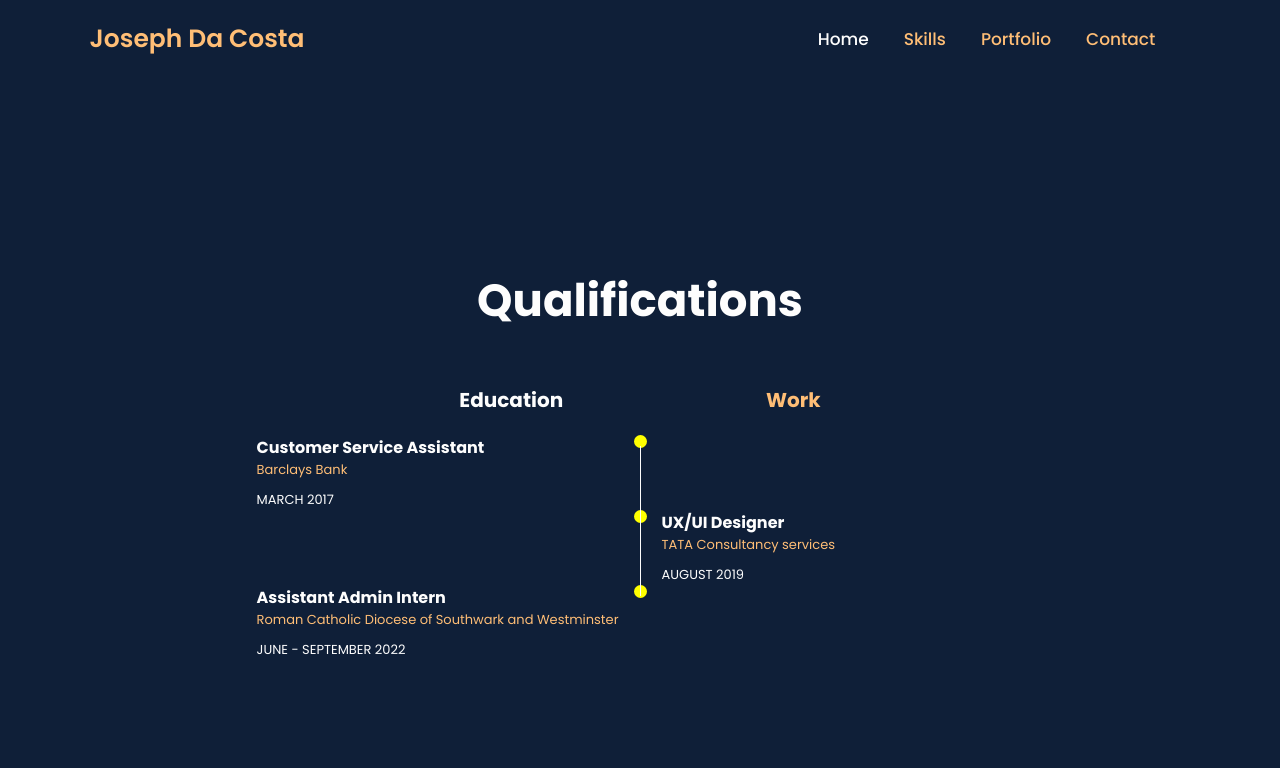
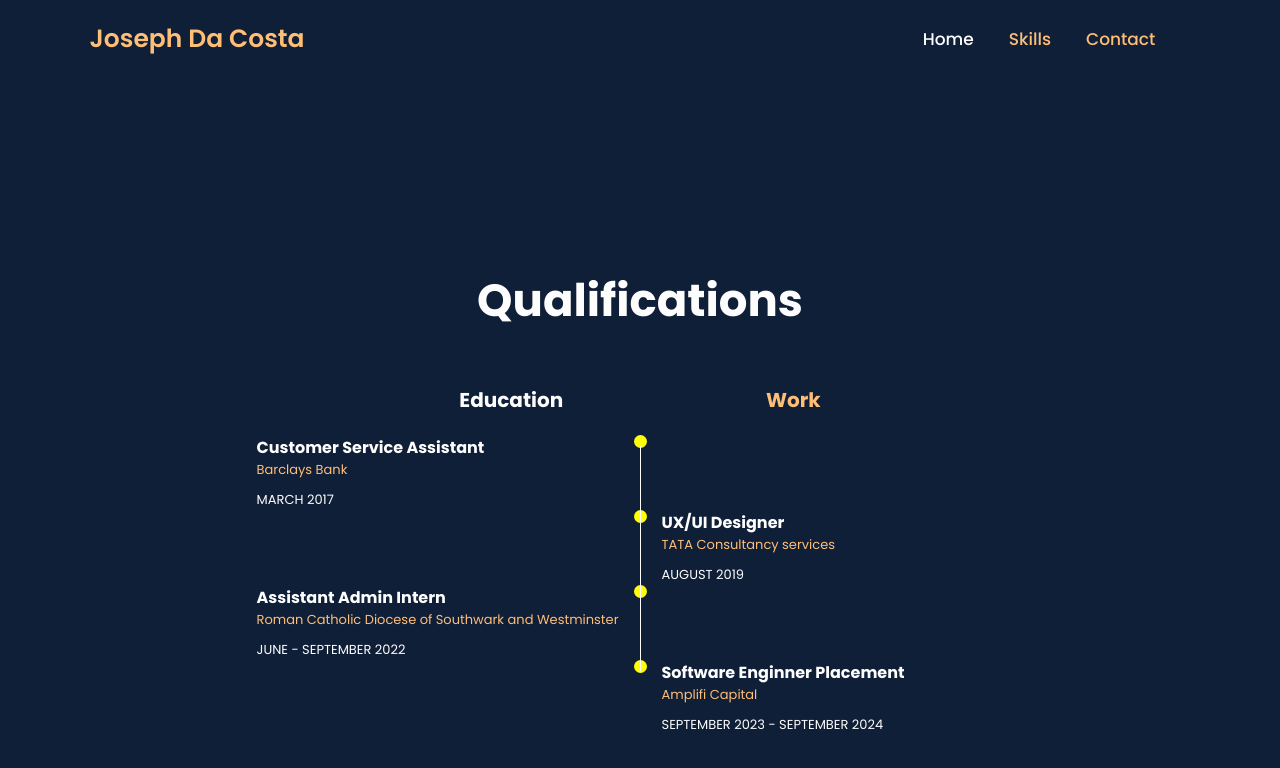
Before and after one commit to JDC05/Portfolio, a React (Create React App) app: page / in a window 1280 px wide. Both pictures are taken after a click on the element "Work". Shown: the part 633-1401 px from the top of the page. Built offline with nearby package versions, Linux system fonts and the light colour scheme.

Commit message:
Removed Portfolio and updated Work

```diff
--- a/src/App.js
+++ b/src/App.js
@@ -14,7 +14,7 @@ function App() {
         <Header />
         <Home />
         <Skills />
-        <Portfolio />
+        {/* <Portfolio /> */}
         <Contact />
         <Footer />
       </BrowserRouter>
--- a/src/components/Header.jsx
+++ b/src/components/Header.jsx
@@ -52,7 +52,7 @@ export default function Header() {
       <nav className={menu ? "navbar active" : "navbar"} onClick={menuIcon}>
         <a href="#home" className={activeItem === "home" ? "active" : ""}>Home</a>
         <a href="#skills" className={activeItem === "skills" || location.pathname === "/skills" ? "active" : ""}>Skills</a>
-        <a href="#portfolio" className={activeItem === "portfolio" ? "active" : ""}>Portfolio</a>
+        {/* <a href="#portfolio" className={activeItem === "portfolio" ? "active" : ""}>Portfolio</a> */}
         <a href="#contact" className={activeItem === "contact" || location.pathname === "/contact" ? "active" : ""}>Contact</a>
       </nav>
 
--- a/src/components/Skills.jsx
+++ b/src/components/Skills.jsx
@@ -138,7 +138,24 @@ export default function Skills() {
 
                             <div>
                                 <span className="qualification_rounder"></span>
+                                <span className="qualification_line"></span>
                             </div>
+
+                        </div>
+
+                        <div className="qualification_data">
+                            <div></div>
+
+                            <div>
+                                <span className="qualification_rounder"></span>
+                            </div>
+
+                            <div>
+                                <h4 className="qualification_title">Software Enginner Placement</h4>
+                                <span className="qualification_subtitle">Amplifi Capital</span>
+                                <div className="qualification_calender">SEPTEMBER 2023 - SEPTEMBER 2024</div>
+                            </div>
+
 
                         </div>
                     </div>
```
